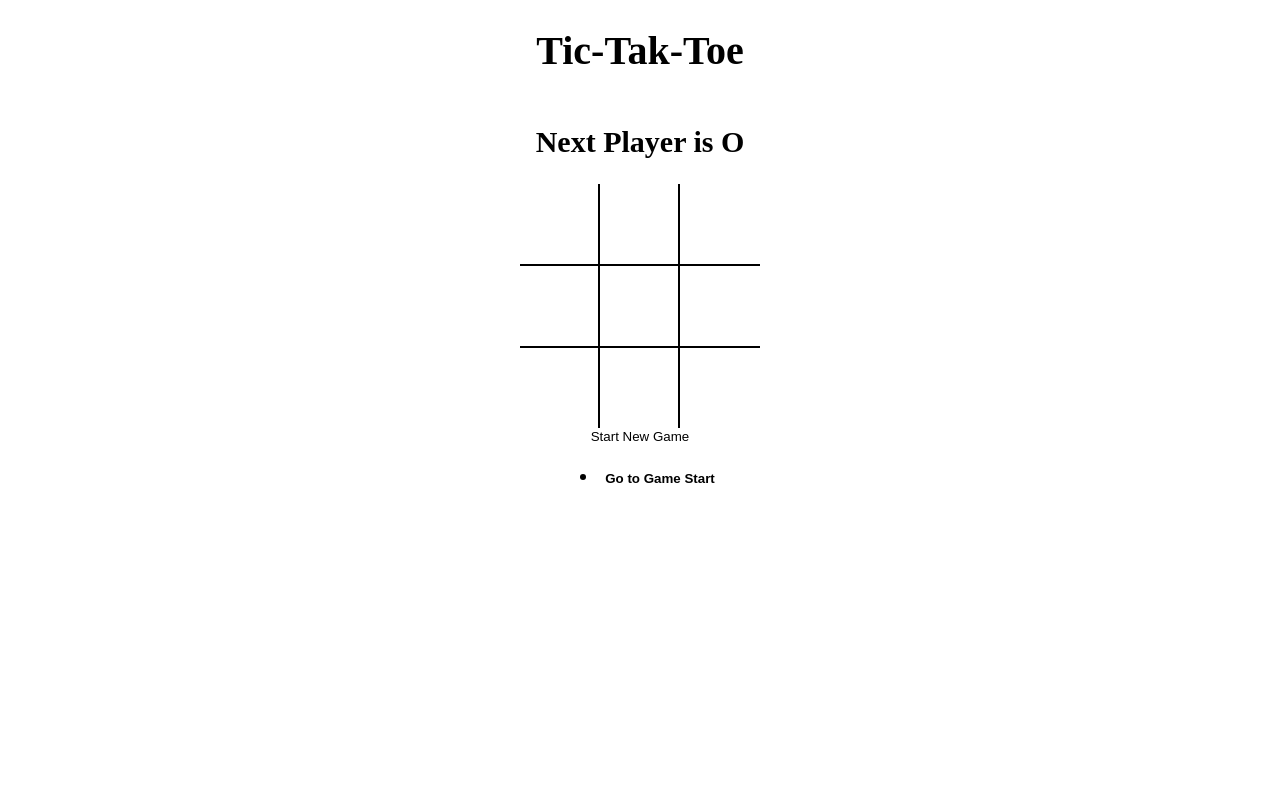
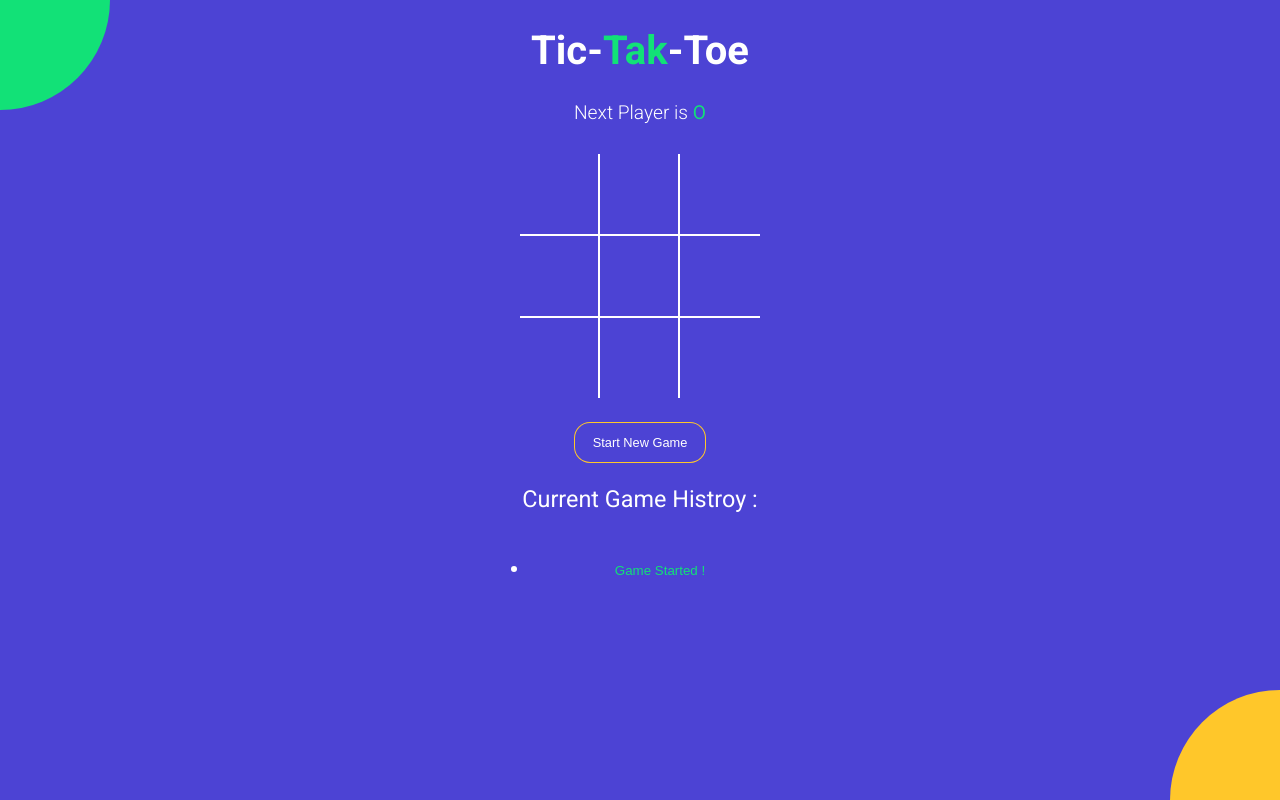
Before and after one commit to lakshrajj/tictactoe-react, a React (Vite) app: page / in a window 1280 px wide. Built offline with nearby package versions, Linux system fonts and the light colour scheme; the HTML template or start-up script is replaced by a standard one.

Commit message:
scss Styling

```diff
--- a/index.html
+++ b/index.html
@@ -1,7 +1,14 @@
 <!DOCTYPE html>
 <html>
   <head>
-    <title>React Vite Micro App</title>
+    <meta charset="UTF-8" />
+    <meta name="viewport" content="width=device-width, initial-scale=1.0" />
+    <meta http-equiv="X-UA-Compatible" content="ie=edge" />
+    <link
+      href="https://fonts.googleapis.com/css?family=Roboto:300,400,700&display=swap"
+      rel="stylesheet"
+    />
+    <title>TIC TAC TOE</title>
   </head>
   <body>
     <div id="root"></div>
--- a/src/App.jsx
+++ b/src/App.jsx
@@ -49,17 +49,25 @@
 
   return (
     <div className="app">
-      <h1>Tic-Tak-Toe</h1>
+      <h1>
+        Tic-<span className="text-green">Tak</span>-Toe
+      </h1>
       <StatusMessage winner={winner} current={current} />
       <Board
         board={current.board}
         handleSquareClick={handleSquareClick}
         winningSquare={winningSquare}
       />
-      <button type="button" onClick={onNewGame}>
+      <button
+        type="button"
+        onClick={onNewGame}
+        className={`btn-reset ${winner ? 'active' : ''}`}
+      >
         Start New Game
       </button>
+      <h3 style={{ fontWeight: 'normal' }}>Current Game Histroy :</h3>
       <History history={history} moveTo={moveTo} currentMove={currentMove} />
+      <div className="bg-balls" />
     </div>
   );
 };
--- a/src/compoments/History.jsx
+++ b/src/compoments/History.jsx
@@ -2,25 +2,28 @@
 
 const History = ({ history, moveTo, currentMove }) => {
   return (
-    <ul>
+    <div className="history-wrapper">
+      <ul className="histroy">
         {history.map((_, move) => {
+          const btncss = {
+            color: `#${move === currentMove ? '12e177' : 'fff'}`,
+          };
           return (
             <li key={move}>
               <button
-              style={{
-                fontWeight: move === currentMove ? 'bold' : 'normal',
-              }}
+                style={btncss}
                 type="button"
                 onClick={() => {
                   moveTo(move);
                 }}
               >
-              {move === 0 ? 'Go to Game Start' : `Go to move #${move}`}
+                {move === 0 ? 'Game Started !' : `Go to move #${move}`}
               </button>
             </li>
           );
         })}
       </ul>
+    </div>
   );
 };
 
--- a/src/compoments/Square.jsx
+++ b/src/compoments/Square.jsx
@@ -4,9 +4,10 @@
   return (
     <button
       type="button"
-      className="square"
+      className={`square ${isWinningSquare ? 'winning' : ''} ${
+        value === 'X' ? 'text-green' : 'text-orange'
+      }   `}
       onClick={onClick}
-      style={{ fontWeight: isWinningSquare ? 'bold' : 'normal' }}
     >
       {value}
     </button>
--- a/src/compoments/StatusMessage.jsx
+++ b/src/compoments/StatusMessage.jsx
@@ -8,13 +8,33 @@
   const noMoves = current.board.every(el => el !== null);
 
   return (
-    <h2>
-      {winner && `Winner is ${winner}`}
-      {!winner && noMoves && `Game Tied`}
-      {!winner &&
-        !noMoves &&
-        `Next Player is ${current.currentPLayer ? 'O' : 'X'}`}
-    </h2>
+    <div className="status-message">
+      {winner && (
+        <>
+          {' '}
+          Winner is{' '}
+          <span className={winner === 'X' ? 'text-green' : 'text-orange'}>
+            {winner}
+          </span>
+        </>
+      )}
+      {!winner && noMoves && (
+        <>
+          <span className="text-green">Game </span>
+          <span className="text-orange">Tied</span>
+        </>
+      )}
+      {!winner && !noMoves && (
+        <>
+          Next Player is{' '}
+          <span
+            className={current.currentPLayer ? 'text-green' : 'text-orange'}
+          >
+            {current.currentPLayer ? 'O' : 'X'}{' '}
+          </span>
+        </>
+      )}
+    </div>
   );
 };
 
--- a/src/styles/root.scss
+++ b/src/styles/root.scss
@@ -1,4 +1,11 @@
+$green: #12e177;
+$orange: #ffc72a;
+$blue: #4c43d4;
+
 body {
+  font-family: 'Roboto', sans-serif;
+  background-color: $blue;
+  color: #fff;
   padding: 0;
   margin: 0;
 }
@@ -19,18 +26,83 @@
   align-items: center;
 }
 
+.text-green {
+  color: $green;
+}
+
+.text-orange {
+  color: $orange;
+}
+
+.history-wrapper {
+  width: 300px;
+  text-align: center;
+  margin-bottom: 20px;
+  .history {
+    display: inline-block;
+    padding: 0;
+    margin: 0;
+    li {
+      list-style: none;
+      text-align: left;
+      &:before {
+        content: '';
+        border-radius: 50%;
+        display: inline-block;
+        height: 5px;
+        width: 5px;
+        background-color: $green;
+        margin-right: 4px;
+        margin-bottom: 1px;
+      }
+
+      .btn-move {
+        color: #fff;
+        &.active {
+          font-weight: bold;
+          color: $green;
+        }
+      }
+    }
+  }
+}
+
+.status-message {
+  margin-bottom: 30px;
+  font-size: 1.2rem;
+  font-weight: lighter;
+  span {
+    font-weight: normal;
+  }
+}
+
+.btn-reset {
+  font-size: 0.8rem;
+  color: #fff;
+  border-radius: 15px;
+  padding: 12px 18px;
+  margin-top: 25px;
+  transition: all 0.2s;
+  background-color: $blue;
+  box-shadow: 0px 0px 0px 1px $orange;
+  &.active {
+    background-color: $orange;
+    box-shadow: none;
+  }
+}
+
 .board {
   .board-row {
     display: flex;
     flex-direction: row;
-    border-bottom: 2px solid #000;
+    border-bottom: 2px solid #fff;
     &:last-child {
       border-bottom: none;
     }
     .square {
       width: 80px;
       height: 80px;
-      border-right: 2px solid #000;
+      border-right: 2px solid #fff;
       font-size: 2.5rem;
       padding: 0;
       overflow: hidden;
@@ -38,6 +110,63 @@
       &:last-child {
         border-right: none;
       }
+      &.winning {
+        animation: scaleText 1.4s infinite;
+        @keyframes scaleText {
+          0% {
+            transform: 2.5rem;
+          }
+          50% {
+            font-size: 3.5rem;
+          }
+          100% {
+            font-size: 2.5rem;
+          }
+        }
+      }
     }
   }
 }
+
+.bg-balls {
+  position: fixed;
+  top: 0;
+  left: 0;
+  right: 0;
+  bottom: 0;
+  min-width: 100%;
+  z-index: -1;
+
+  &:before,
+  &:after {
+    content: '';
+    position: absolute;
+    width: 200px;
+    height: 200px;
+    border-radius: 50%;
+  }
+
+  &:before {
+    background-color: $orange;
+    right: -75px;
+    bottom: -75px;
+    @media screen and (min-width: 476px) {
+      width: 220px;
+      height: 220px;
+      right: -110px;
+      bottom: -110px;
+    }
+  }
+
+  &:after {
+    background-color: $green;
+    top: -75px;
+    left: -75px;
+    @media screen and (min-width: 476px) {
+      width: 220px;
+      height: 220px;
+      top: -110px;
+      left: -110px;
+    }
+  }
+}
```
Lines whose indentation alone changed are shown as unchanged.
